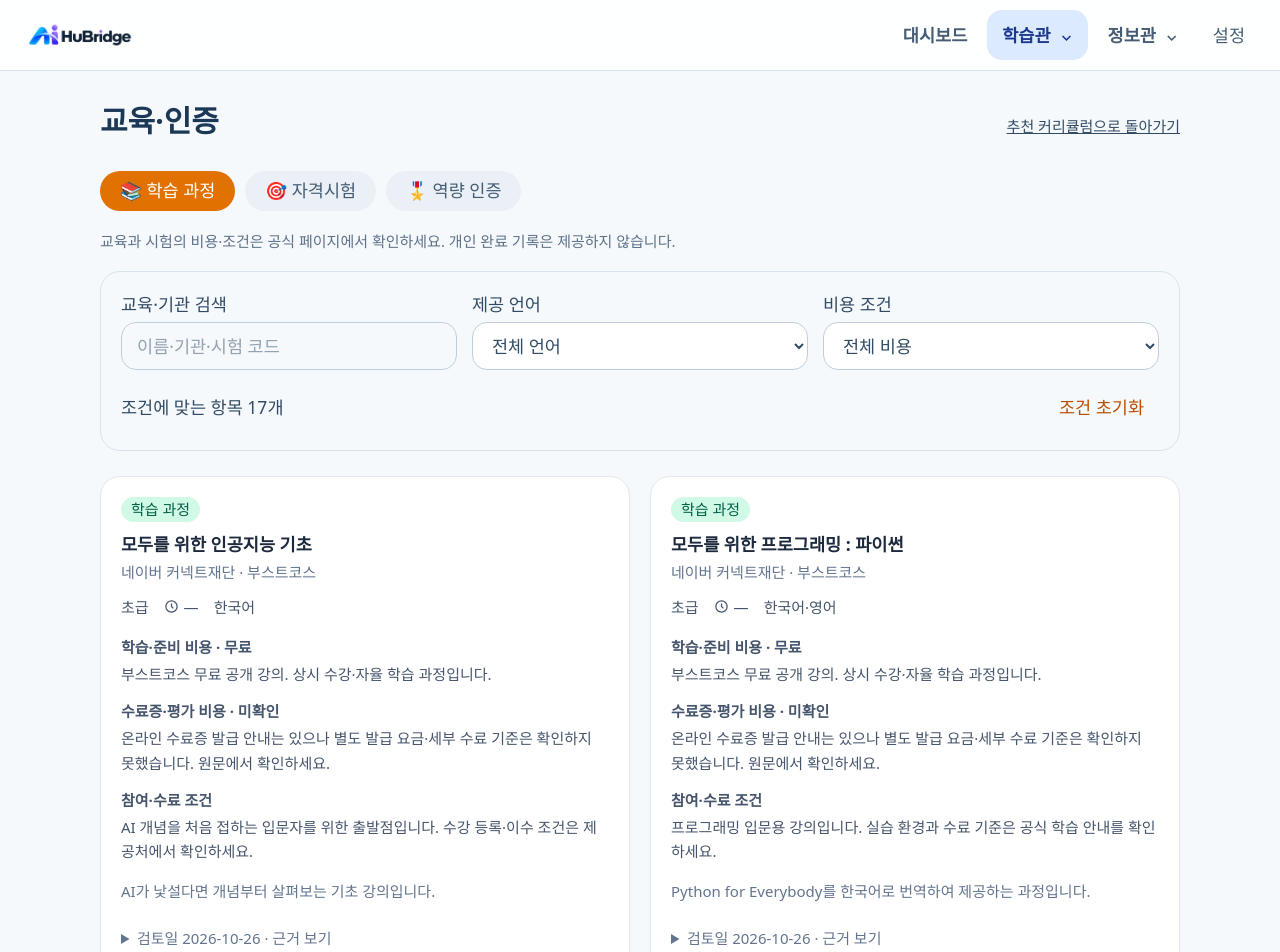
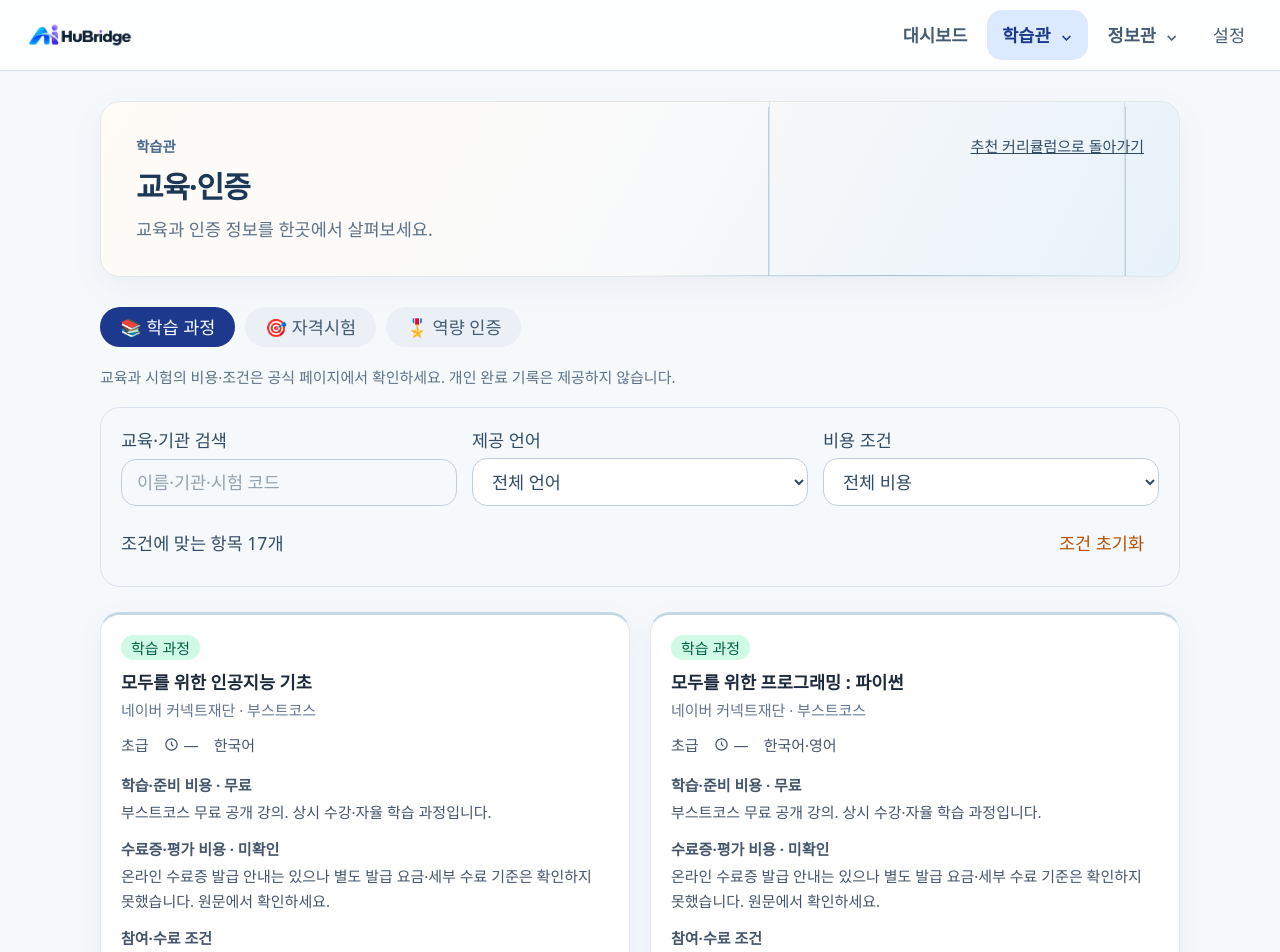
Before and after one commit to Oh-JunTaek/AIHuBridge, a React (Vite) app: page /certs in a window 1280 px wide. Shown: the top 952 px of the page. Built offline with nearby package versions, Linux system fonts and the light colour scheme; a web font is replaced by a local one.

Commit message:
feat: 정보관 광장과 학습관 자료실 분위기 적용

```diff
--- a/src/components/CalendarEventCard.tsx
+++ b/src/components/CalendarEventCard.tsx
@@ -7,7 +7,7 @@ const format = (value: string) => new Date(value).toLocaleString('ko-KR', { time
 
 export function CalendarEventCard({ event, now }: { event: CalendarEvent; now: number }) {
   return (
-          <article className="rounded-2xl border border-stone-200 bg-white p-5 shadow-sm dark:border-stone-700 dark:bg-stone-900">
+          <article className="space-card rounded-2xl border border-stone-200 bg-white p-5 shadow-sm dark:border-stone-700 dark:bg-stone-900">
             <div className="mb-2 flex flex-col items-start justify-between gap-2 sm:flex-row sm:gap-3">
               <h3 className="min-w-0 break-words font-semibold text-stone-800 dark:text-stone-200">{event.title}</h3>
               <span className="shrink-0 rounded-full bg-sky-50 px-2 py-1 text-[10px] text-sky-800 dark:bg-sky-950 dark:text-sky-200">{eventStatusLabel(event, now)}</span>
--- a/src/components/CertCard.tsx
+++ b/src/components/CertCard.tsx
@@ -6,7 +6,7 @@ import { useT } from '../lib/i18n';
 export function CertCard({ c }: { c: Certification }) {
   const t = useT();
   return (
-    <div className="rounded-xl border border-slate-200 bg-white dark:bg-slate-800 dark:border-slate-700 p-4 shadow-xs">
+    <div className="space-card rounded-xl border border-slate-200 bg-white dark:bg-slate-800 dark:border-slate-700 p-4 shadow-xs">
       <div className="flex items-start justify-between gap-2">
         <span
           className={`inline-block rounded-full px-2 py-0.5 text-xs font-medium ${
--- a/src/components/NewsCard.tsx
+++ b/src/components/NewsCard.tsx
@@ -13,7 +13,7 @@ export function NewsCard({ item }: { item: NewsItem }) {
   const facets = newsFacets(item);
 
   return (
-    <article className="group flex flex-col gap-2 rounded-xl border border-stone-200 bg-white dark:bg-stone-800 dark:border-stone-700 p-4 shadow-xs transition hover:shadow-md">
+    <article className="space-card group flex flex-col gap-2 rounded-xl border border-stone-200 bg-white dark:bg-stone-800 dark:border-stone-700 p-4 shadow-xs transition hover:shadow-md">
       <a
         href={item.url}
         target="_blank"
--- a/src/components/StageCard.tsx
+++ b/src/components/StageCard.tsx
@@ -22,7 +22,7 @@ const categoryColor: Record<PCategory, string> = {
 export function StageCard({ stage, filter }: { stage: Stage; filter: PathFilter }) {
   const t = useT();
   return (
-    <div className="rounded-xl border border-stone-200 bg-white dark:bg-stone-800 dark:border-stone-700 p-5 shadow-xs">
+    <div className="space-card rounded-xl border border-stone-200 bg-white dark:bg-stone-800 dark:border-stone-700 p-5 shadow-xs">
       <header className="mb-4 flex items-center gap-3">
         <span className="text-2xl">{stage.icon}</span>
         <div>
--- a/src/index.css
+++ b/src/index.css
@@ -208,3 +208,25 @@
 .landing-hero::before { content: ''; position: absolute; z-index: 1; pointer-events: none; left: 30%; right: 0; bottom: 8%; height: 2px; background: linear-gradient(90deg, transparent, #fff3bf, transparent); opacity: 0; animation: bridge-light 1.4s ease-out 1; }
 @keyframes bridge-light { 0% { opacity: 0; transform: scaleX(.2); } 45% { opacity: .8; } 100% { opacity: 0; transform: scaleX(1); } }
 @media (max-width: 640px) { .landing-hero-content { margin: 0 auto; } .landing-hero::after { background: linear-gradient(180deg,rgba(250,252,255,1) 0%,rgba(250,252,255,.97) 34%,rgba(250,252,255,.18) 72%); } }
+
+/* 같은 전시관 안에서 광장과 자료실의 공간감을 구분한다. */
+.space-page { position: relative; }
+.space-header { position: relative; isolation: isolate; overflow: hidden; min-height: 140px; padding: 1.65rem 1.75rem; border: 1px solid #d9e5f0; border-radius: 20px; background: linear-gradient(118deg,#fbfdff 3%,#eff7ff 54%,#dcecf9 100%); box-shadow: 0 10px 32px #284b7010; }
+.space-header::before { content: ''; position: absolute; z-index: -1; right: -2%; bottom: -62%; width: 47%; height: 180%; border: 1px solid #a9c7df85; border-radius: 50%; box-shadow: 0 0 0 18px #ffffff55, 0 0 0 19px #b1cde155, 0 0 0 50px #ffffff35, 0 0 0 51px #b1cde144; transform: rotate(-18deg); pointer-events: none; }
+.space-header::after { content: ''; position: absolute; z-index: -1; right: 2%; bottom: 0; width: 50%; height: 1px; background: linear-gradient(90deg,transparent,#a5c2d9,transparent); }
+.space-library .space-header { background: linear-gradient(118deg,#fffcf7 0%,#f8f9fa 52%,#e8f2fa 100%); border-color: #e3e8eb; }
+.space-library .space-header::before { border-radius: 12px 12px 0 0; right: 5%; bottom: -36%; width: 33%; height: 150%; transform: none; border-color: #c0d1dc90; box-shadow: -30px 0 0 -29px #c0d1dc, -60px 0 0 -59px #c0d1dc, 30px 0 0 -29px #c0d1dc, 60px 0 0 -59px #c0d1dc; }
+.space-label { margin: 0 0 .45rem; color: #486b91; font-size: .72rem; font-weight: 700; }
+.space-caption { margin: .4rem 0 0; color: #5d7188; font-size: .875rem; }
+.space-header > div, .space-header > h1, .space-header > p, .space-header > a { position: relative; }
+.space-header h1 { letter-spacing: -.035em; }
+.space-page article, .space-page .space-card { box-shadow: 0 7px 24px #375e8510; }
+.space-library .space-card { border-top: 3px solid #c4d7e5; }
+.dark .space-header { background: linear-gradient(120deg,#142d46,#1c3954 55%,#254965); border-color: #3d5c75; }
+.dark .space-library .space-header { background: linear-gradient(120deg,#192f43,#21384a 52%,#304958); border-color: #456072; }
+.dark .space-label, .dark .space-caption { color: #b9d2e8; }
+.dark .space-header::before { opacity: .35; }
+@media (max-width: 640px) { .space-header { min-height: 125px; padding: 1.25rem; } .space-header::before { right: -15%; width: 65%; opacity: .6; } .space-library .space-header::before { right: -15%; width: 48%; } }
+/* 어두운 공간에서 기존 보조 설명과 헤더 링크의 대비를 확보한다. */
+.dark .space-page .text-stone-500, .dark .space-page .text-stone-400 { color: #b8cce0; }
+.dark .space-header a { color: #c8dded; }
--- a/src/pages/Calendar.tsx
+++ b/src/pages/Calendar.tsx
@@ -50,9 +50,9 @@ export default function Calendar() {
   const reset = () => { setAudience('domestic'); setType('all'); setMode('all'); setFee('all'); setRegistration('all'); setIncludePast(false); setSearch(''); setRegion(''); setSelectedDay(null); };
 
   return (
-    <div className="mx-auto max-w-4xl px-4 py-8 text-stone-700 dark:text-stone-200">
-      <header className="mb-6 flex flex-wrap items-end justify-between gap-4">
-        <div><p className="mb-1 text-xs font-semibold tracking-widest text-blue-600 dark:text-blue-300">배우고, 만나고, 만들어보세요</p><h1 className="text-3xl font-bold text-stone-900 dark:text-stone-100">AI 캘린더</h1><p className="mt-2 max-w-2xl text-sm text-stone-500 dark:text-stone-400">교육부터 세미나·웨비나·워크숍·해커톤·공모전·컨퍼런스·밋업까지, 필요한 AI 일정을 찾아보세요.</p></div>
+    <div className="space-page space-plaza mx-auto max-w-4xl px-4 py-8 text-stone-700 dark:text-stone-200">
+      <header className="space-header mb-6 flex flex-wrap items-end justify-between gap-4">
+        <div><p className="space-label">정보관</p><h1 className="text-3xl font-bold text-stone-900 dark:text-stone-100">AI 캘린더</h1><p className="mt-2 max-w-2xl text-sm text-stone-500 dark:text-stone-400">교육부터 세미나·웨비나·워크숍·해커톤·공모전·컨퍼런스·밋업까지, 필요한 AI 일정을 찾아보세요.</p></div>
         <div className="flex gap-1 rounded-xl bg-stone-100 p-1 dark:bg-stone-800" aria-label="일정 보기 방식">
           {(['calendar', 'list'] as const).map((option) => <button key={option} type="button" aria-pressed={view === option} onClick={() => setView(option)} className={view === option ? 'rounded-lg bg-white px-4 py-2 text-sm font-semibold text-blue-700 shadow-sm dark:bg-stone-700 dark:text-blue-200' : 'rounded-lg px-4 py-2 text-sm text-stone-500'}>{option === 'calendar' ? '달력 보기' : '목록 보기'}</button>)}
         </div>
--- a/src/pages/Certs.tsx
+++ b/src/pages/Certs.tsx
@@ -26,9 +26,9 @@ export default function Certs() {
   ];
 
   return (
-    <div className="mx-auto max-w-4xl px-4 py-6">
-      <header className="mb-6 flex items-baseline justify-between">
-        <h1 className="text-2xl font-bold text-stone-800 dark:text-stone-100">{t('certs.title')}</h1>
+    <div className="space-page space-library mx-auto max-w-4xl px-4 py-6">
+      <header className="space-header mb-6 flex flex-wrap items-baseline justify-between gap-3">
+        <div><p className="space-label">학습관</p><h1 className="text-2xl font-bold text-stone-800 dark:text-stone-100">{t('certs.title')}</h1><p className="space-caption">교육과 인증 정보를 한곳에서 살펴보세요.</p></div>
         <Link to="/path" className="text-xs underline">
           {t('certs.back')}
         </Link>
@@ -42,7 +42,7 @@ export default function Certs() {
             aria-pressed={tab === tb.id}
             className={`flex items-center gap-1.5 rounded-full px-4 py-1.5 font-medium ${
               tab === tb.id
-                ? 'bg-amber-600 text-white'
+                ? 'bg-blue-900 text-white'
                 : 'bg-stone-100 text-stone-600 hover:bg-stone-200 dark:bg-stone-800 dark:text-stone-300'
             }`}
           >
```
Also changed, not shown: src/pages/Path.tsx (+7 -6 lines), src/pages/Updates.tsx (+5 -4 lines), 2 other files (tests, documents, lock files or other folders).
